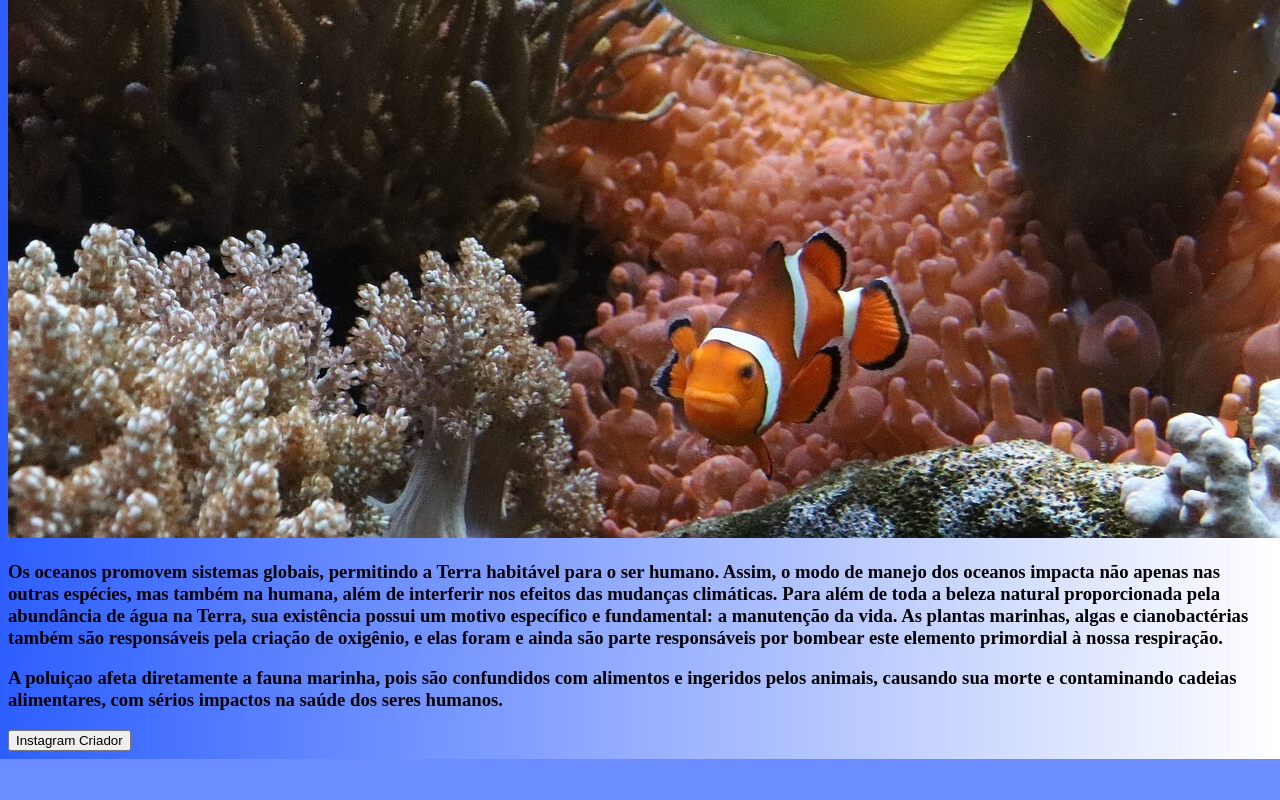
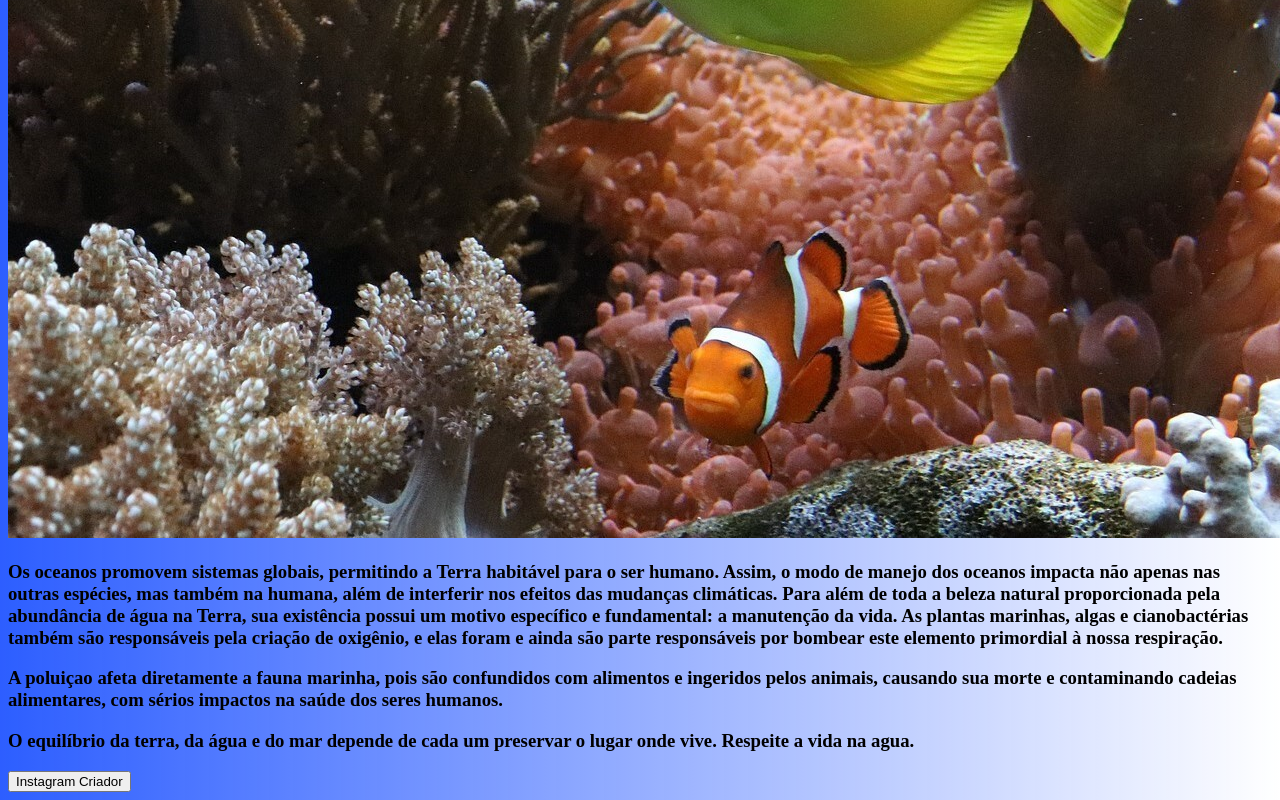
Before and after one commit to guih2007/agrinho, a plain HTML site: page index.html in a window 1280 px wide. Shown: the part 498-1298 px from the top of the page. Before the commit the page ends 1257 px from the top, so only its background shows below. Drawn offline with Linux system fonts and the light colour scheme.

Commit message:
Add files via upload

```diff
--- a/index.html
+++ b/index.html
@@ -20,6 +20,7 @@
  As plantas marinhas, algas e cianobactérias também são responsáveis pela criação de oxigênio, e elas foram e ainda são parte responsáveis por bombear este elemento primordial à nossa respiração.
 </h3>
 <h3>A poluiçao afeta diretamente a fauna marinha, pois são confundidos com alimentos e ingeridos pelos animais, causando sua morte e contaminando cadeias alimentares, com sérios impactos na saúde dos seres humanos.</h3>
+<h3>O equilíbrio da terra, da água e do mar depende de cada um preservar o lugar onde vive. Respeite a vida na agua.</h3>
             <div>
                 <a href="https;//www.instagram.com/guipereira_gpk"><button>Instagram Criador</button></a>
             </div>
```
